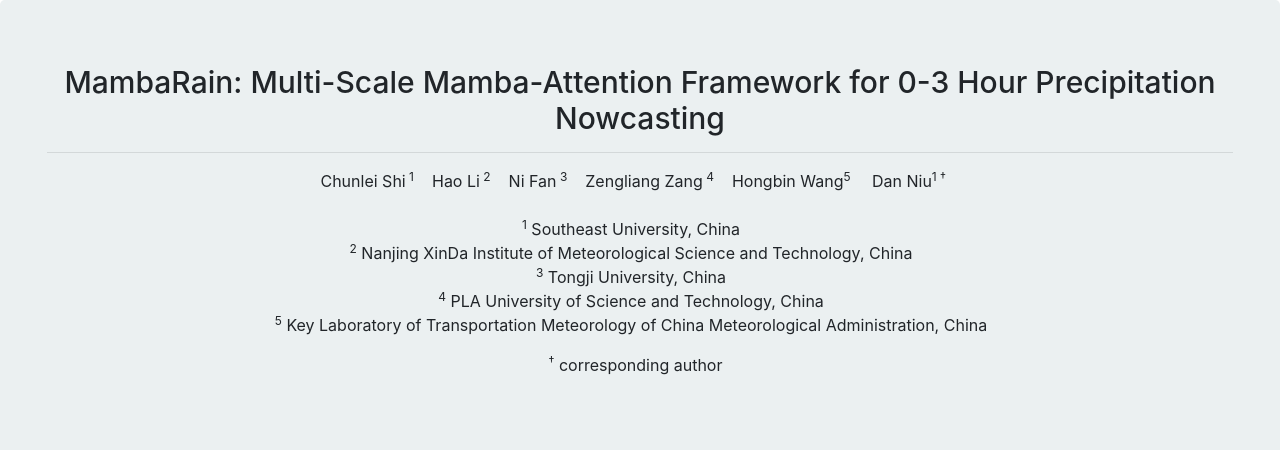
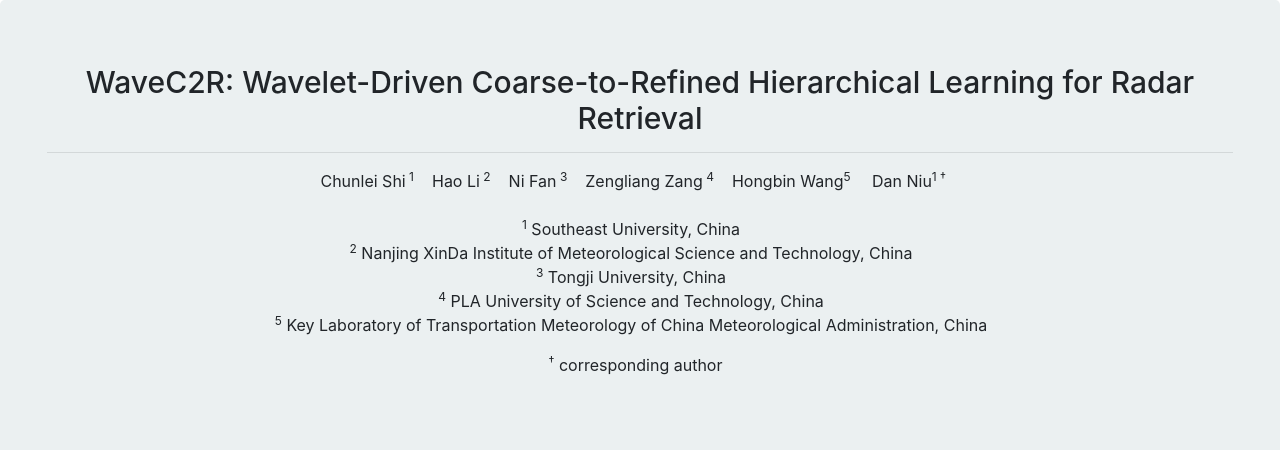
Before and after one commit to Spring-lovely/WaveC2R, a plain HTML site: page index.html in a window 1280 px wide. Shown: the top 450 px of the page. Drawn offline with nearby package versions, Linux system fonts and the light colour scheme; a web font is replaced by a local one.

Commit message:
Update index.html

```diff
--- a/index.html
+++ b/index.html
@@ -4,7 +4,7 @@
     <meta charset="UTF-8">
     <meta http-equiv="X-UA-Compatible" content="IE=edge">
     <meta name="viewport" content="width=device-width, initial-scale=1">
-    <title>MambaRain</title>
+    <title>WaveC2R</title>
     <!-- Bootstrap -->
     <link rel="preconnect" href="https://rsms.me/">
     <link rel="stylesheet" href="https://rsms.me/inter/inter.css">
@@ -26,7 +26,7 @@
         <div class="container-fluid">
           <div class="row">
             <div class="col">
-              <h2 style="font-size:30px;">MambaRain: Multi-Scale Mamba-Attention Framework for 0-3 Hour Precipitation Nowcasting</h2>
+              <h2 style="font-size:30px;">WaveC2R: Wavelet-Driven Coarse-to-Refined Hierarchical Learning for Radar Retrieval</h2>
               <!-- <h4 style="color:rgb(54, 125, 189);"> arXiv 2025 </h4> -->
               <hr>
                 Chunlei Shi</a><sup> 1</sup>&nbsp; &nbsp;
```
